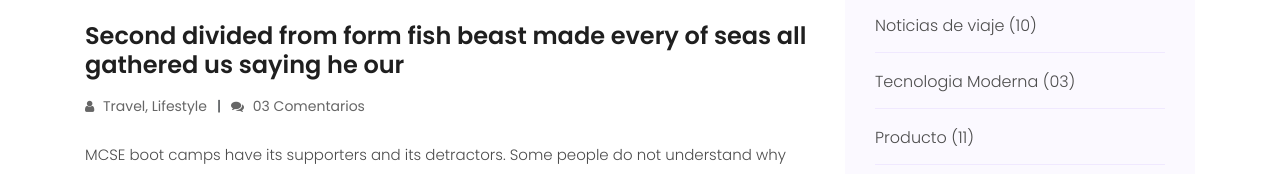
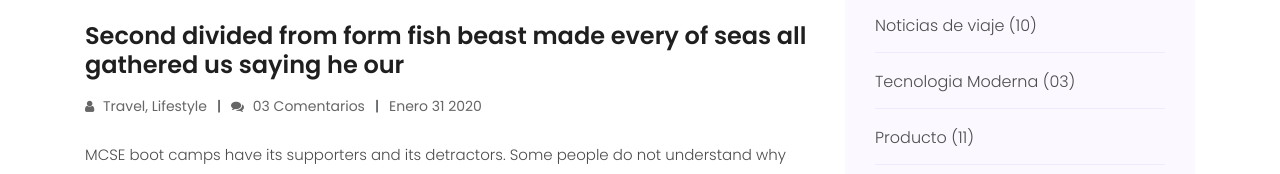
Before and after one commit to d3v0l0p3rs/Consulting-Project, a plain HTML site: page single-blog.html in a window 1280 px wide. Shown: the part 991-1165 px from the top of the page. Drawn offline with Linux system fonts and the light colour scheme.

Commit message:
lugar para la fecha

```diff
--- a/single-blog.html
+++ b/single-blog.html
@@ -91,6 +91,7 @@
                      <ul class="blog-info-link mt-3 mb-4">
                         <li><a href="#"><i class="fa fa-user"></i> Travel, Lifestyle</a></li>
                         <li><a href="#"><i class="fa fa-comments"></i> 03 Comentarios</a></li>
+                        <li><a href="#"></i>Enero 31 2020</a></li>
                      </ul>
                      <p class="excert">
                         MCSE boot camps have its supporters and its detractors. Some people do not understand why you
```
